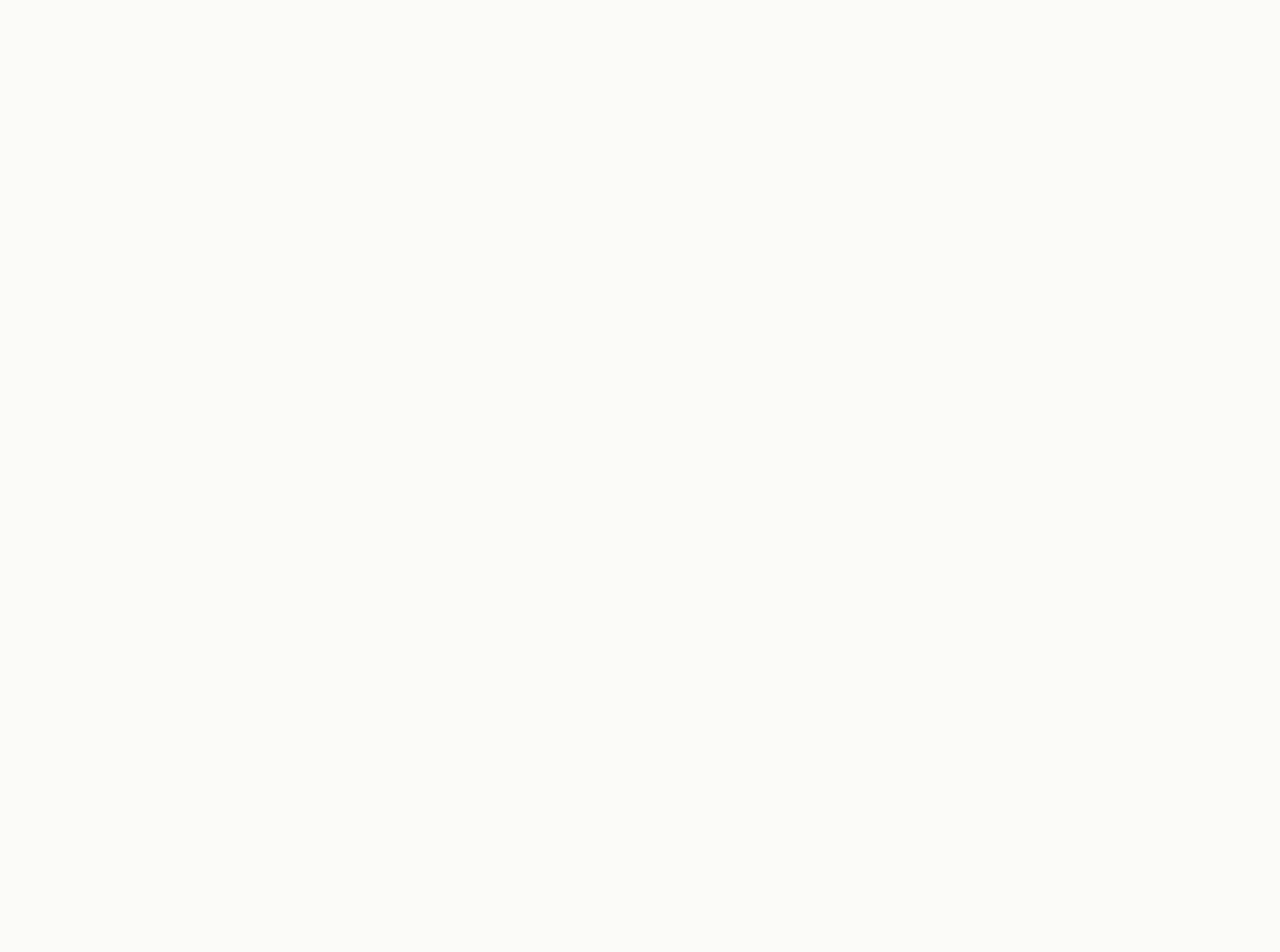
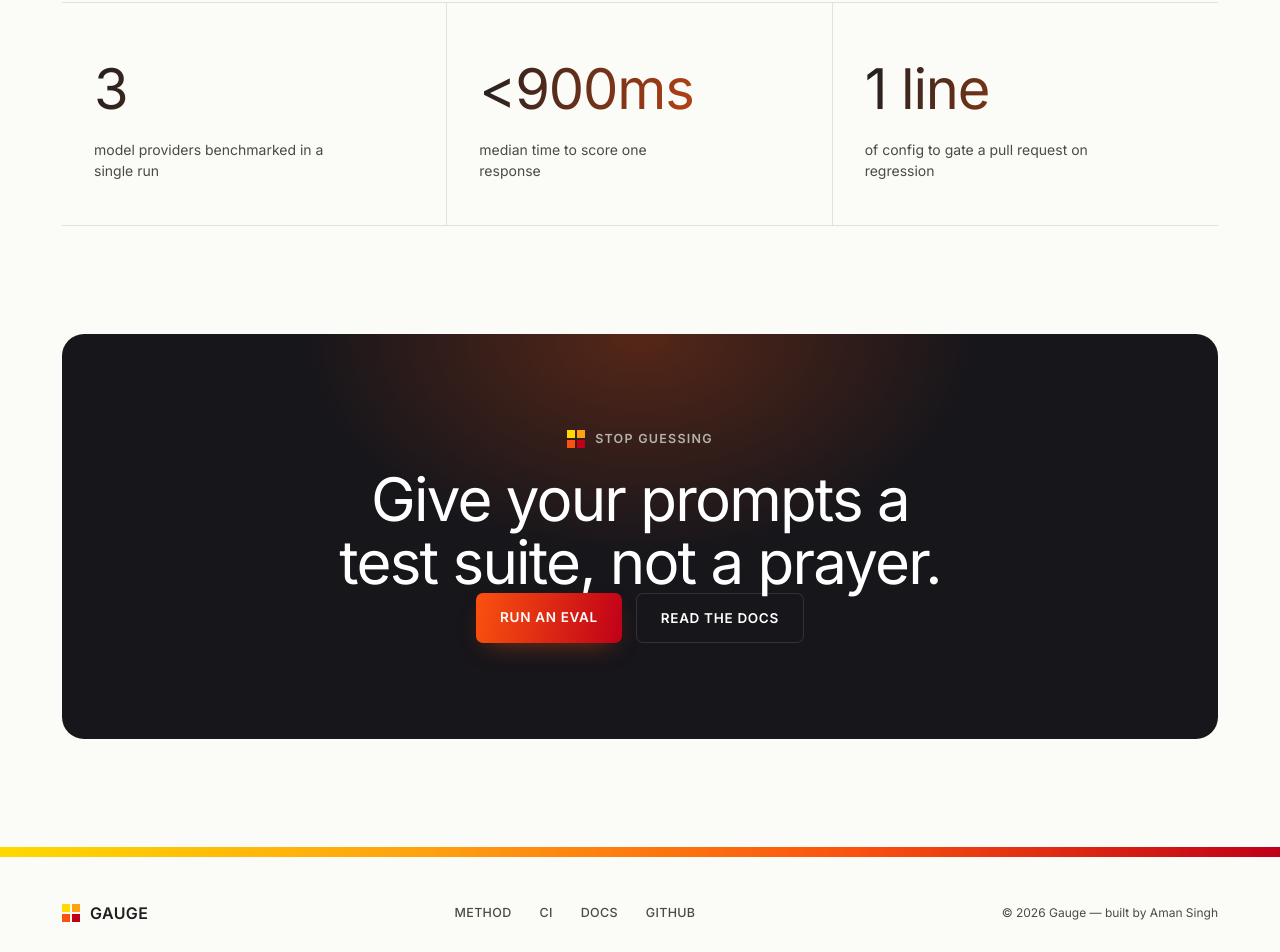
Before and after one commit to AmanSingh-404/Gauge, a Next.js app in the folder frontend/: page / in a window 1280 px wide. Shown: the part 2700-3652 px from the top of the page. Before the commit the page ends 2647 px from the top, so only its background shows below. Built offline with nearby package versions, Linux system fonts and the light colour scheme.

Commit message:
feat: complete landing page — stats, final CTA, sunset stripe, footer

```diff
--- a/frontend/src/app/page.tsx
+++ b/frontend/src/app/page.tsx
@@ -251,6 +251,89 @@ export default function Home() {
           </div>
         </div>
       </section>
+            {/* STATS */}
+      <section id="stats" className="pb-27">
+        <div className="mx-auto max-w-[1220px] px-8">
+          <div className="mb-9 flex items-center gap-2.5 text-[12.5px] font-semibold uppercase tracking-widest" style={{ color: "var(--ink-2)" }}>
+            <BlockMark />
+            In Numbers
+          </div>
+          <div className="grid grid-cols-1 border-t sm:grid-cols-3" style={{ borderColor: "var(--line)" }}>
+            <Stat n="3" l="model providers benchmarked in a single run" last={false} />
+            <Stat n="<900ms" l="median time to score one response" last={false} />
+            <Stat n="1 line" l="of config to gate a pull request on regression" last={true} />
+          </div>
+        </div>
+      </section>
+
+      {/* FINAL CTA */}
+      <section className="pb-27">
+        <div className="mx-auto max-w-[1220px] px-8">
+          <div
+            className="relative overflow-hidden rounded-[22px] px-6 py-24 text-center sm:px-10"
+            style={{ background: "var(--dark)" }}
+          >
+            <div
+              className="pointer-events-none absolute inset-0"
+              style={{
+                background:
+                  "radial-gradient(ellipse 520px 340px at 50% 0%, rgba(250,82,15,0.28), transparent 65%)",
+              }}
+            />
+            <div className="relative flex items-center justify-center gap-2.5 text-[12.5px] font-semibold uppercase tracking-widest" style={{ color: "#B4B3AE" }}>
+              <BlockMark />
+              Stop Guessing
+            </div>
+            <h2 className="relative mx-auto mt-5 max-w-[16ch] text-[34px] leading-[1.04] tracking-[-0.03em] text-white sm:text-[60px]">
+              Give your prompts a test suite, not a prayer.
+            </h2>
+            <div className="relative flex flex-wrap justify-center gap-3.5">
+
+              <a href="#"
+                className="rounded-[7px] px-6 py-3.5 text-[13.5px] font-semibold uppercase tracking-wider text-white"
+                style={{
+                  background: "linear-gradient(100deg, var(--orange), var(--red))",
+                  boxShadow: "0 10px 26px -12px rgba(250,82,15,0.55)",
+                }}
+              >
+                Run an Eval
+              </a>
+
+              <a href="#"
+                className="rounded-[7px] border px-6 py-3.5 text-[13.5px] font-semibold uppercase tracking-wider text-white"
+                style={{ borderColor: "var(--line-dark)" }}
+              >
+                Read the Docs
+              </a>
+            </div>
+          </div>
+        </div>
+      </section>
+
+      {/* SUNSET STRIPE */}
+      <div
+        className="h-2.5"
+        style={{ background: "linear-gradient(90deg, var(--yellow), var(--amber), var(--orange), var(--red))" }}
+      />
+
+      {/* FOOTER */}
+      <footer className="py-11">
+        <div className="mx-auto flex max-w-[1220px] flex-wrap items-center justify-between gap-4.5 px-8">
+          <div className="flex items-center gap-2.5 text-[16px] font-semibold uppercase tracking-wide">
+            <BlockMark />
+            Gauge
+          </div>
+          <div className="flex gap-7 text-[12.5px] font-medium uppercase tracking-wide" style={{ color: "var(--ink-2)" }}>
+            <a href="#method" className="hover:opacity-70">Method</a>
+            <a href="#ci" className="hover:opacity-70">CI</a>
+            <a href="#" className="hover:opacity-70">Docs</a>
+            <a href="#" className="hover:opacity-70">GitHub</a>
+          </div>
+          <div className="text-[12px]" style={{ color: "var(--ink-2)" }}>
+            © 2026 Gauge — built by Aman Singh
+          </div>
+        </div>
+      </footer>
     </>
   );
 }
@@ -349,3 +432,26 @@ function DarkReportRow({
     </div>
   );
 }
+function Stat({ n, l, last }: { n: string; l: string; last: boolean }) {
+  return (
+    <div
+      className={`border-b px-8 py-11 sm:border-r ${last ? "sm:border-r-0" : ""}`}
+      style={{ borderColor: "var(--line)" }}
+    >
+      <div
+        className="text-[38px] tracking-[-0.02em] sm:text-[56px]"
+        style={{
+          background: "linear-gradient(100deg, var(--ink), var(--orange))",
+          WebkitBackgroundClip: "text",
+          backgroundClip: "text",
+          color: "transparent",
+        }}
+      >
+        {n}
+      </div>
+      <div className="mt-2 max-w-[26ch] text-[14px]" style={{ color: "var(--ink-2)" }}>
+        {l}
+      </div>
+    </div>
+  );
+}
```
